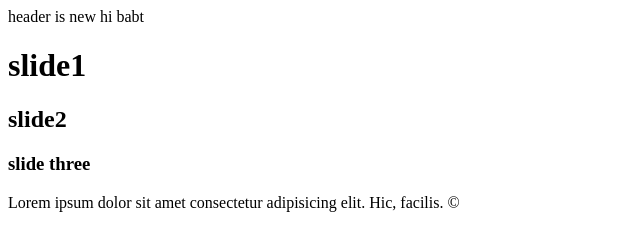
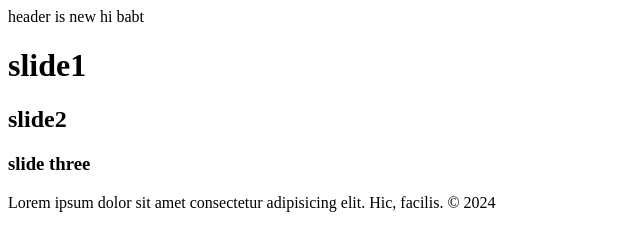
Before and after one commit to SinaEu/learn-git, a plain HTML site: page index.html in a window 1280 px wide. Shown: the full height of the page, 0-640 px from the left. Drawn offline with Linux system fonts and the light colour scheme.

Commit message:
footer update

```diff
--- a/index.html
+++ b/index.html
@@ -18,7 +18,7 @@
         <h3>slide three</h3>
     </div>
     <footer>
-        Lorem ipsum dolor sit amet consectetur adipisicing elit. Hic, facilis. ©
+        Lorem ipsum dolor sit amet consectetur adipisicing elit. Hic, facilis. © 2024
     </footer>
 </body>
 </html>
```
